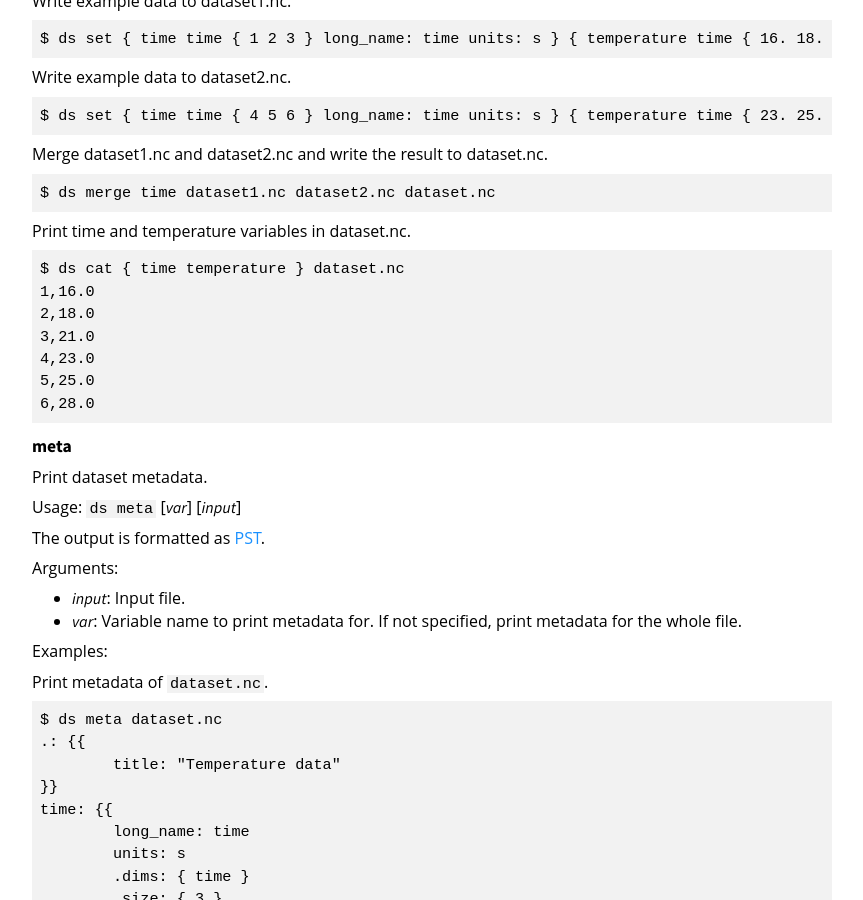
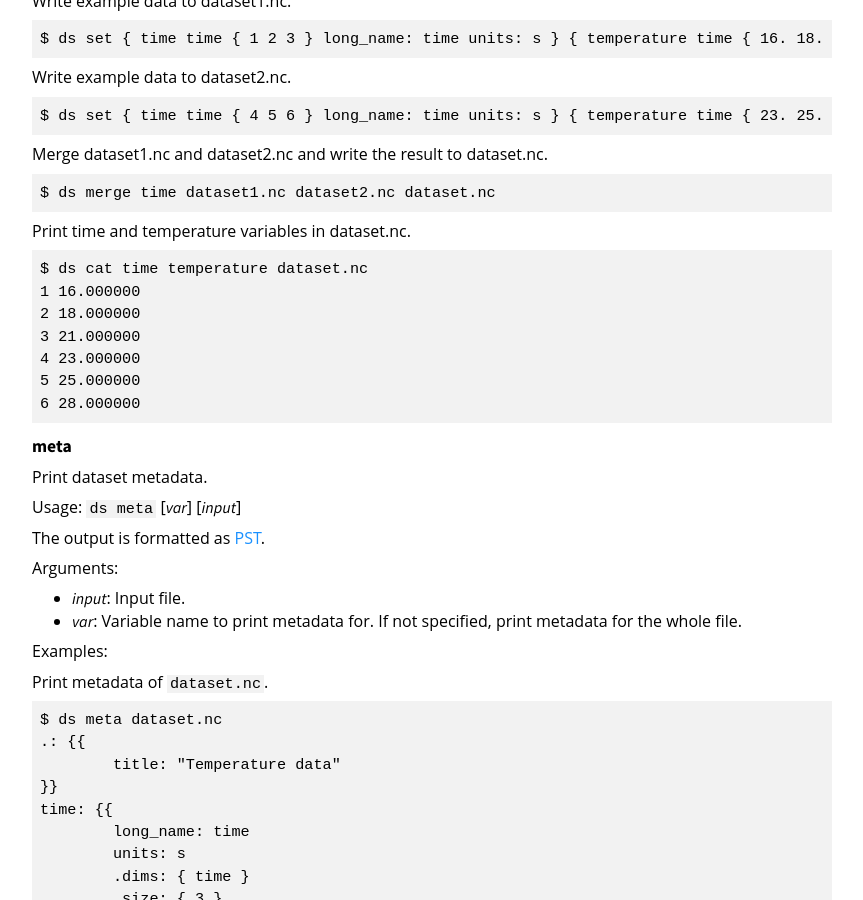
Before and after one commit to peterkuma/ds-format, a Jekyll site: the page built from docs/Command_line/2.0.0/index.md, in a window 1280 px wide and 900 px high, scrolled down 4768 px. Shown: the whole window, without its empty margins (208-1071 px from the left). Built offline with Jekyll 4.4.1, drawn with Linux system fonts in a browser that asks for light colours; some web fonts are replaced.

Commit message:
ds merge: Fix examples

````diff
--- a/docs/_includes/cmds.md
+++ b/docs/_includes/cmds.md
@@ -223,13 +223,13 @@
 Print time and temperature variables in dataset.nc.
 
 ```
-$ ds cat { time temperature } dataset.nc
-1,16.0
-2,18.0
-3,21.0
-4,23.0
-5,25.0
-6,28.0
+$ ds cat time temperature dataset.nc
+1 16.000000
+2 18.000000
+3 21.000000
+4 23.000000
+5 25.000000
+6 28.000000
 ```
 
 #### meta
````
Also changed, not shown: 3 other files.
